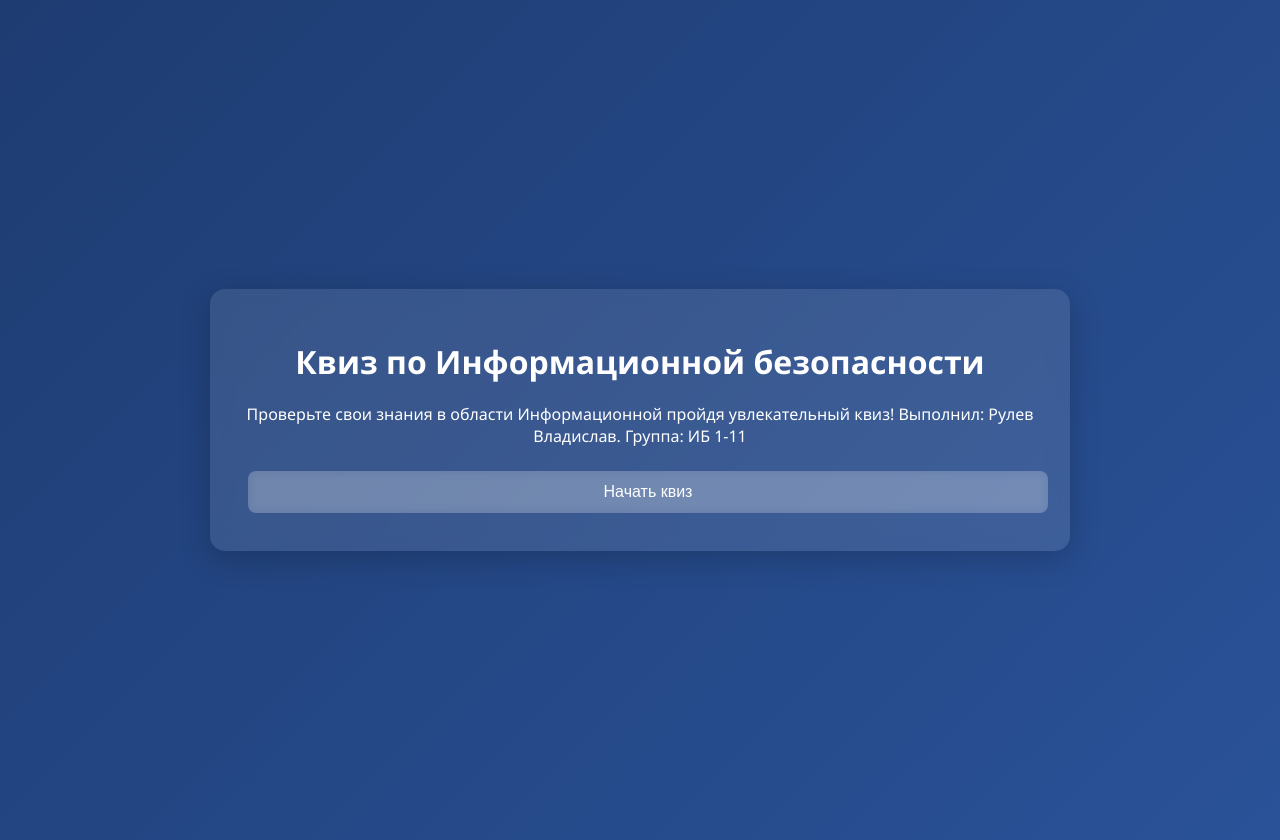
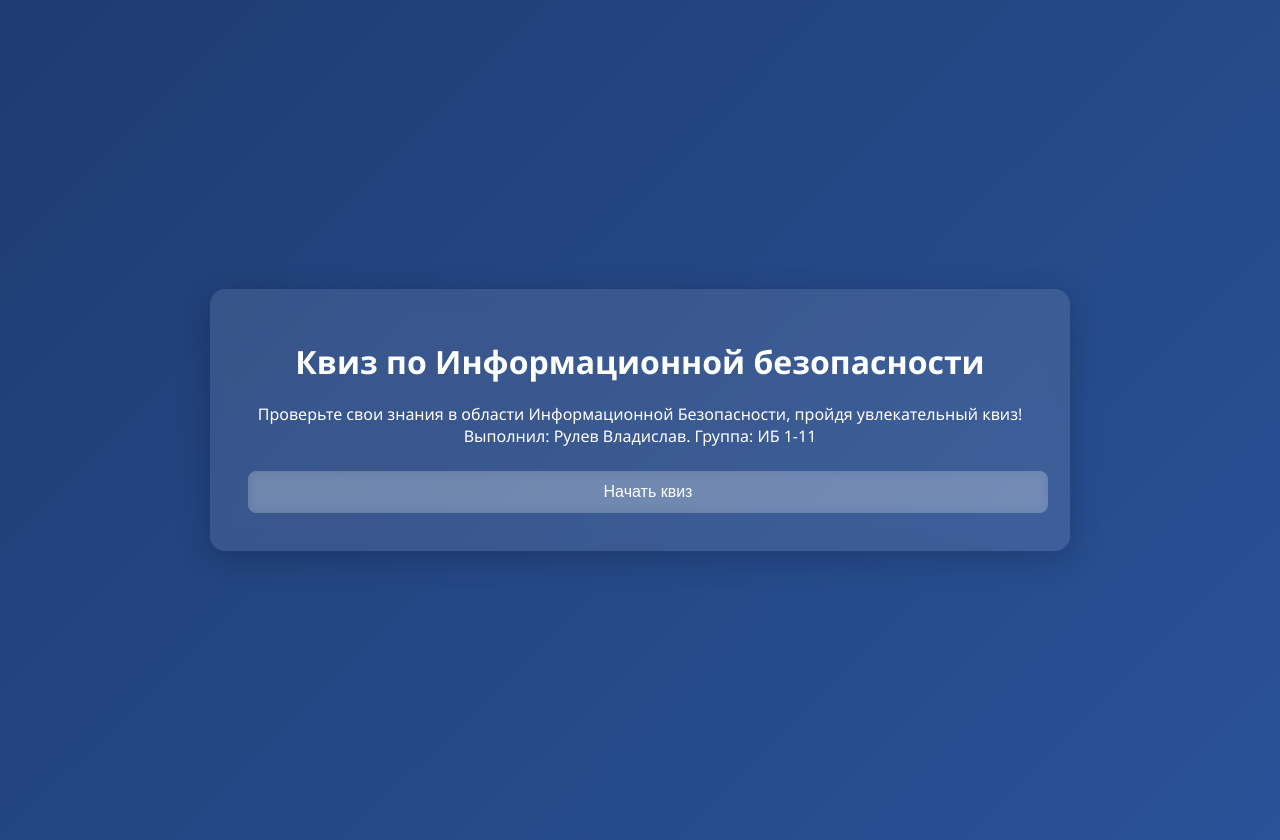
Before and after one commit to FRAIN777lvdlkvlkdfghjfjs/security-quiz, a plain HTML site: page index.html in a window 1280 px wide. Drawn offline with Linux system fonts and the light colour scheme.

Commit message:
Update index.html

```diff
--- a/index.html
+++ b/index.html
@@ -11,7 +11,7 @@
         <div id="intro">
             <h1>Квиз по Информационной безопасности </h1>
             <p>Проверьте свои знания в области
-                Информационной пройдя увлекательный квиз!
+                Информационной Безопасности, пройдя увлекательный квиз!
                 Выполнил: Рулев Владислав. Группа: ИБ 1-11</p>
             <button id="start-btn" class="btn">Начать квиз</button>
         </div>
```
